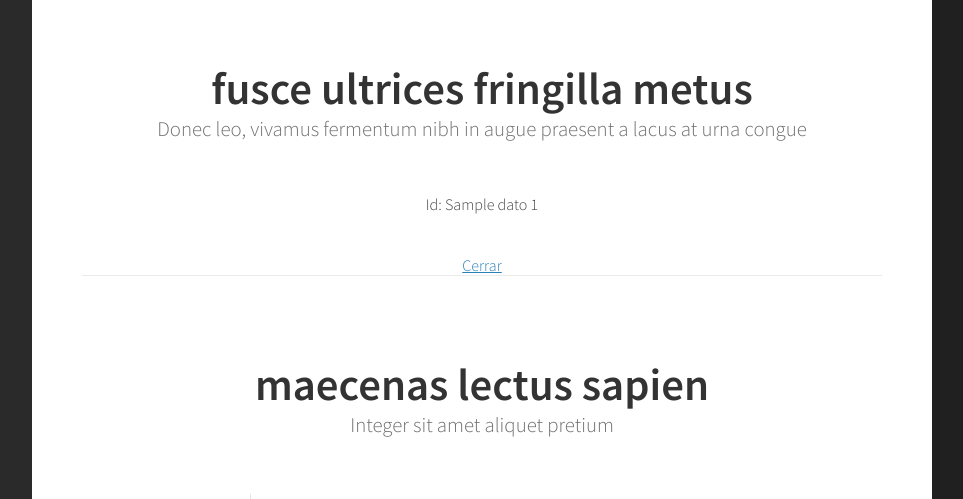
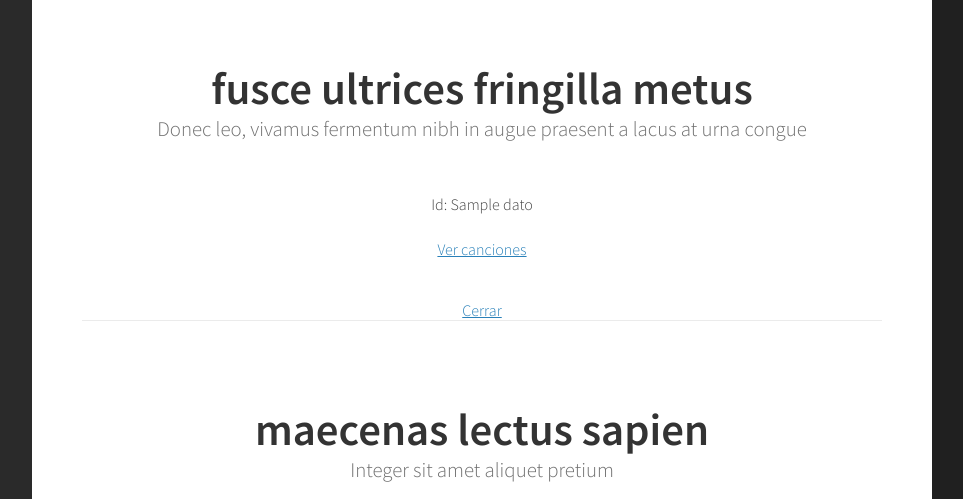
Before and after one commit to JesusArias1995/YouSpot, a Flask app: template templates/misplaylist.html in a window 1280 px wide. Shown: the part 478-977 px from the top of the page, without its empty margins (308-1271 px from the left). Run offline with Flask 2, Linux system fonts and the light colour scheme; the template is opened without the code that fills it: most values are stand-ins (such as "Sample title", 1, 10 or a date in 2020).

Commit message:
Modificaciones

```diff
--- a/templates/misplaylist.html
+++ b/templates/misplaylist.html
@@ -2,7 +2,7 @@
 {% block title %}oauth{% endblock %}
 {% block content %}
 	{% for i in datos["items"] -%}
-    	<p>Id: {{i["name"]}} {{i["id"]}}</p>
+    	<p>Id: {{i["name"]}}</p><p><a href="/canciones_playlist", id={{i["id"]}}>Ver canciones</a></p>
     {% endfor %}
     <br/><a href="/logout_spotify">Cerrar</a>
 {% endblock %}
```
Also changed, not shown: templates/cancionesplaylist.html (added).
